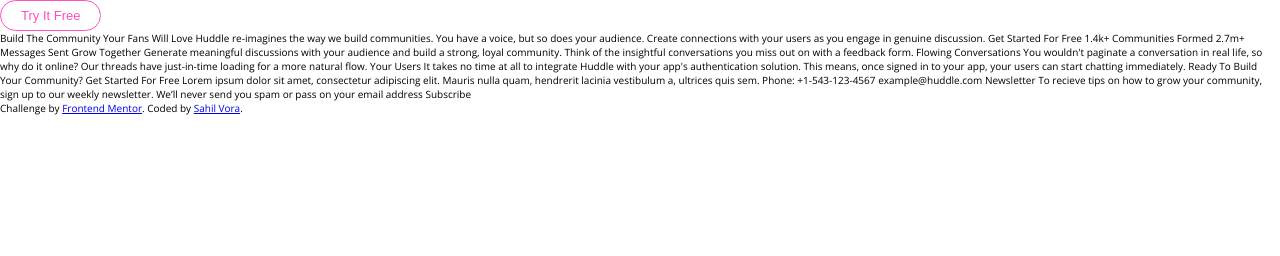
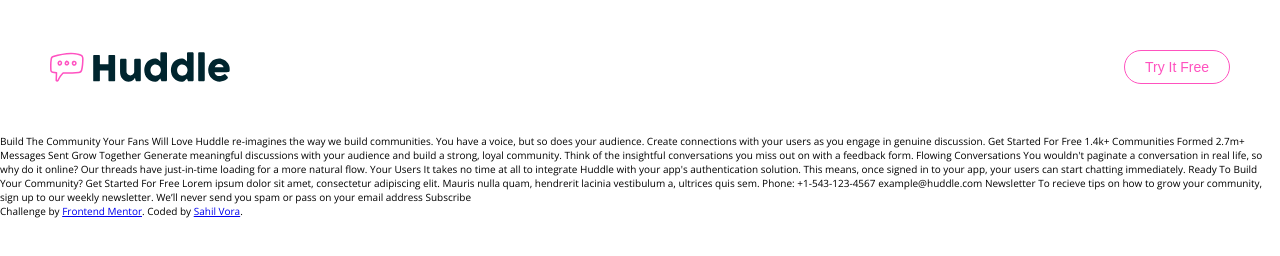
Before and after one commit to sahilvora225/huddle-landing-page, a website: page index.html in a window 1280 px wide. Drawn offline with nearby package versions, Linux system fonts and the light colour scheme.

Commit message:
Added header

```diff
--- a/index.html
+++ b/index.html
@@ -17,7 +17,7 @@
 <body>
   <header class="header row">
     <nav class="navbar">
-      <div class="navbar__brand"></div>
+      <img src="./images/logo.svg" alt="Huddle Logo" class="navbar__brand">
       <div class="navbar__action">
         <button class="button-secondary">Try It Free</button>
       </div>
--- a/scss/abstracts/_mixins.scss
+++ b/scss/abstracts/_mixins.scss
@@ -0,0 +1,6 @@
+@mixin flex($justify: center, $align: center, $direcion: row) {
+  display: flex;
+  flex-direction: $direcion;
+  justify-content: $justify;
+  align-items: $align;
+}
--- a/scss/components/_button.scss
+++ b/scss/components/_button.scss
@@ -22,8 +22,8 @@
   }
 
   &-secondary {
-    padding: 0.7rem 2rem;
-    font-size: 1.3rem;
+    padding: 0.8rem 2rem;
+    font-size: 1.4rem;
     font-weight: 400;
     color: $primary-pink;
     border: 1px solid $primary-pink;
--- a/scss/pages/_home.scss
+++ b/scss/pages/_home.scss
@@ -8,3 +8,14 @@
   font-size: 62.5%;
   font-family: $open-sans;
 }
+
+.header {
+  .navbar {
+    padding: 5rem;
+    @include flex(space-between);
+
+    &__brand {
+      width: 18rem;
+    }
+  }
+}
```
Also changed, not shown: css/style.css.
